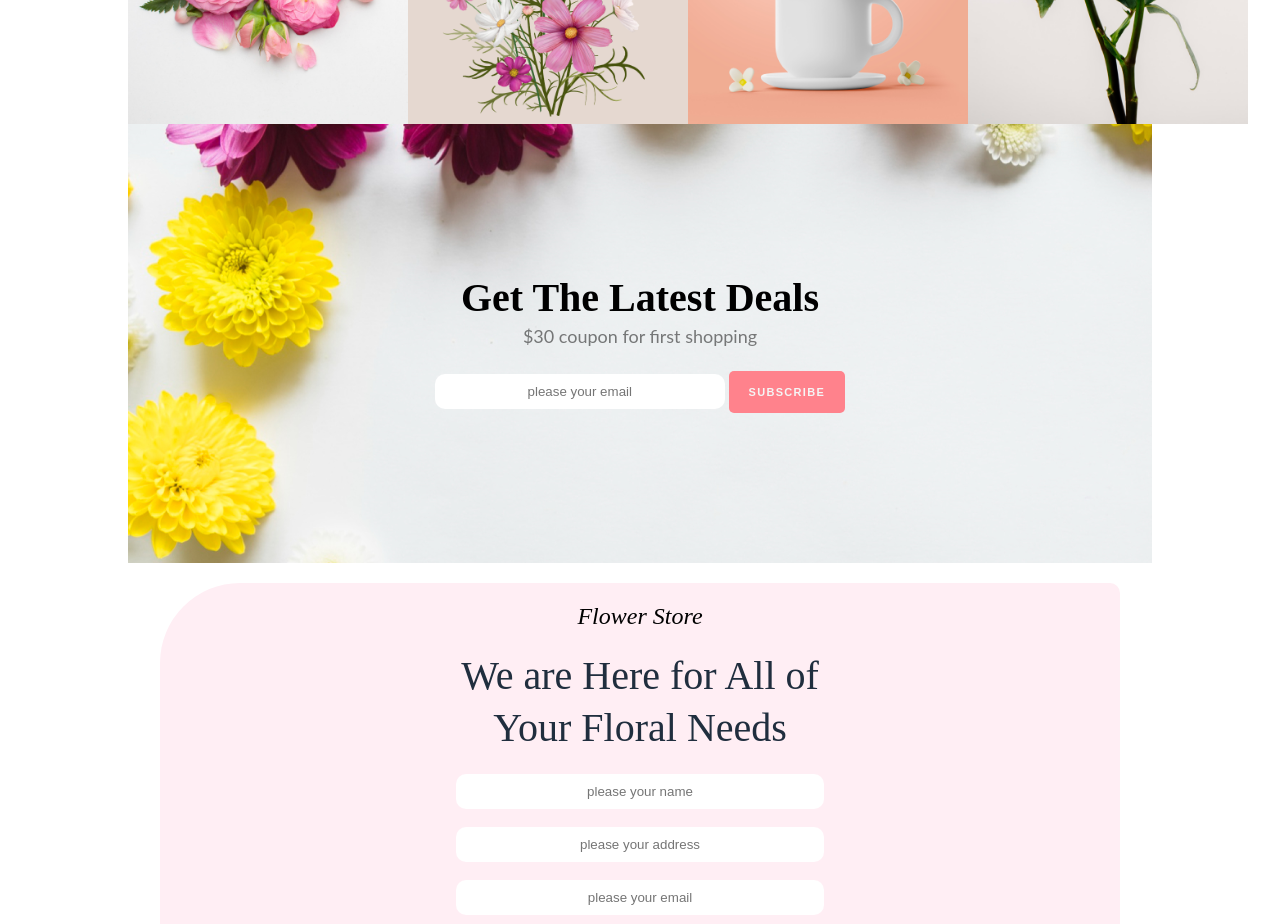
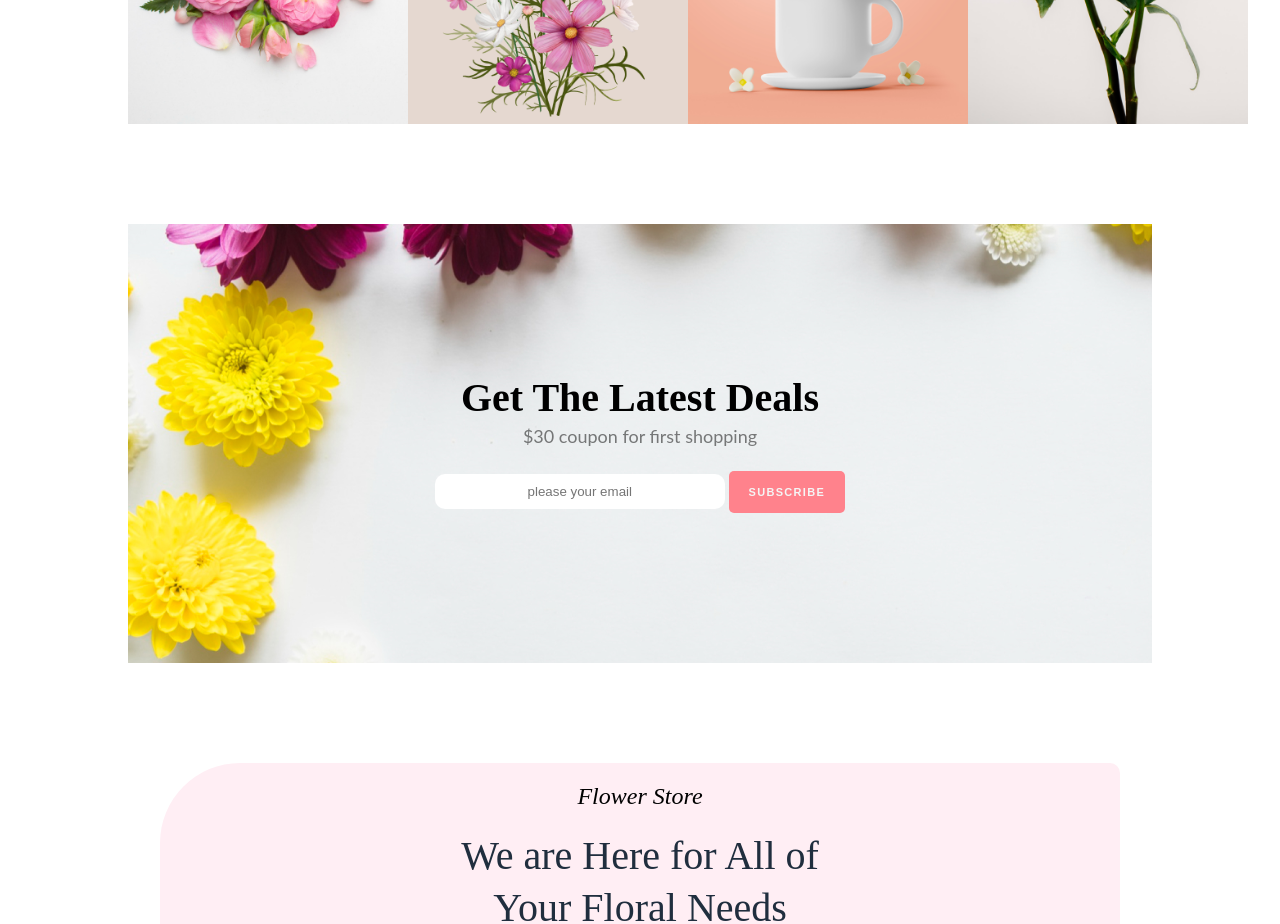
Before and after one commit to sobahan-ali/BloomExpress, a plain HTML site: page index.html in a window 1280 px wide. Shown: the part 2680-3604 px from the top of the page. Drawn offline with Linux system fonts and the light colour scheme.

```diff
--- a/styles/style.css
+++ b/styles/style.css
@@ -203,9 +203,10 @@ ul li:hover {
     padding: 150px;
     background-image: url("/images/bg.png");
     margin: auto;
-    margin-top: 100px 0;
     background-position: -80px 0;
     background-repeat: no-repeat;
+    margin-top: 100px;
+    margin-bottom: 100px;
 
 }
 
```
